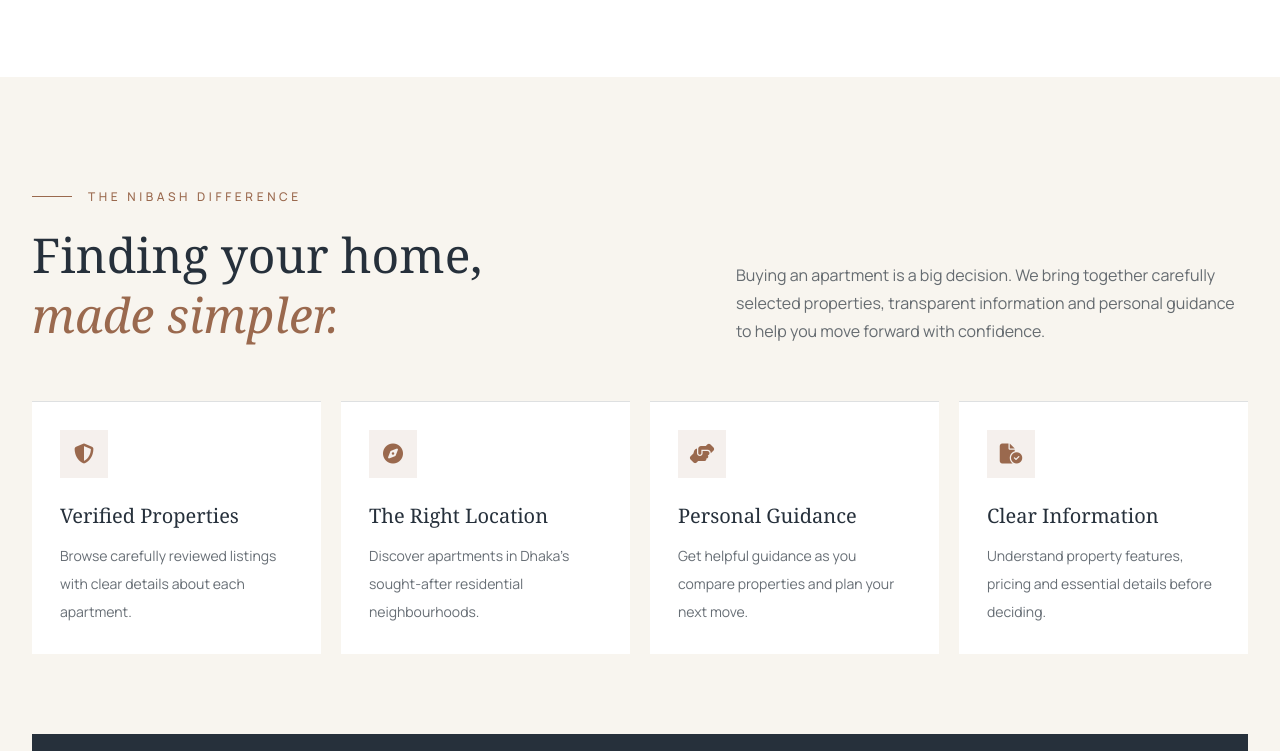
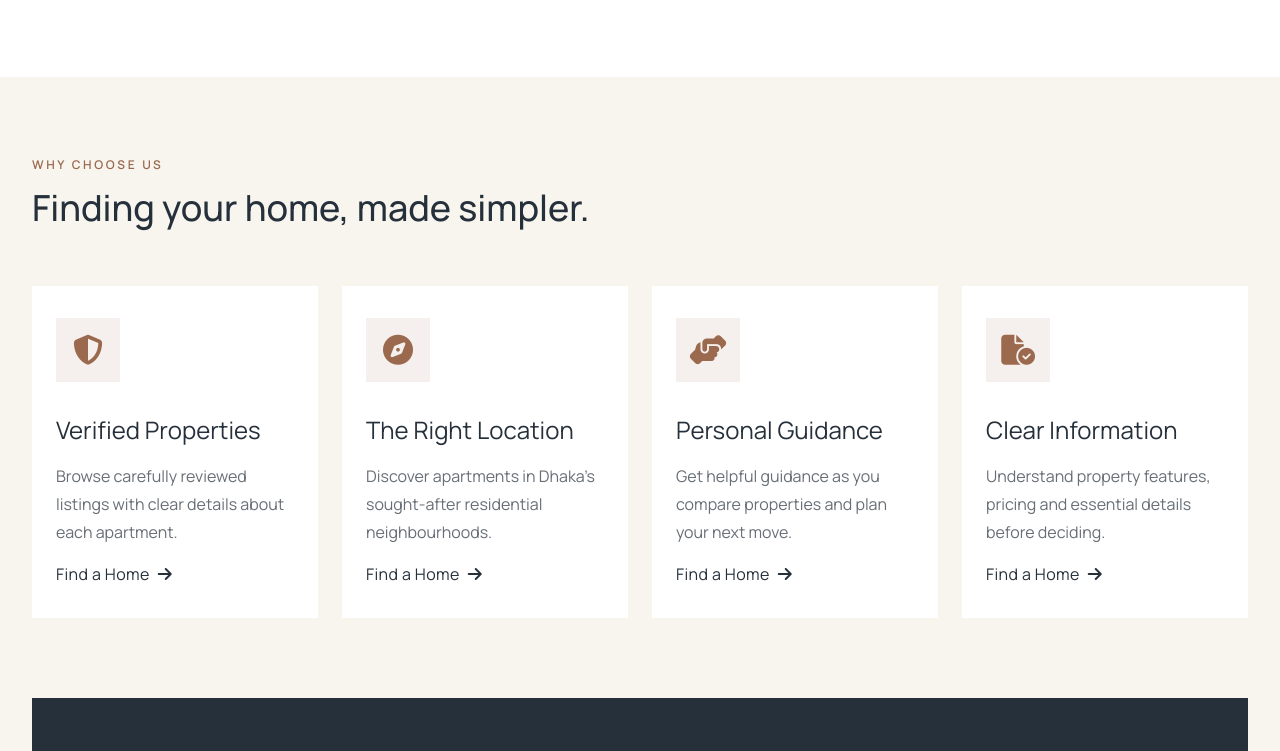
Before and after one commit to dev-nirob1/Nibash-real-estate-template, a website: page index.html in a window 1280 px wide. Shown: the part 3268-4019 px from the top of the page. Drawn offline with Linux system fonts and the light colour scheme.

Commit message:
why choose us and stats

```diff
--- a/index.html
+++ b/index.html
@@ -627,7 +627,6 @@
             <div class="mx-auto max-w-7xl px-4 sm:px-6 lg:px-8">
 
                 <!-- Heading -->
-                <div class="flex flex-col gap-6 md:flex-row md:items-center md:justify-between">
                 <div class="relative">
                     <!-- Small label with a compact accent -->
                     <div class="flex items-center gap-3">
@@ -640,7 +639,6 @@
                         class="max-w-2xl mt-3 font-display text-3xl font-bold leading-tight tracking-tight text-primary sm:text-4xl ">
                         Find Your Perfect Area
                     </h2>
-                    </div>
                 </div>
 
                 <!-- Bento grid -->
@@ -690,8 +688,7 @@
                     </a>
 
                     <!-- Dhanmondi -->
-                    <a href="./pages/apartments.html"
-                        class="group relative block overflow-hidden bg-primary">
+                    <a href="./pages/apartments.html" class="group relative block overflow-hidden bg-primary">
                         <img src="./assets/images/apartments/apt-1.avif" alt="Dhanmondi" loading="lazy"
                             class="absolute inset-0 size-full object-cover transition-transform duration-700 group-hover:scale-105" />
                         <div class="absolute inset-0 bg-linear-to-t from-primary/95 via-primary/20 to-transparent">
@@ -780,90 +777,102 @@
                 </div>
             </div>
         </section>
-        <!-- Why Choose Us + Stats -->
 
         <!-- Why Choose Us + Stats -->
-        <section class="bg-canvas py-20 lg:py-28">
+        <section class="bg-canvas py-20">
             <div class="mx-auto max-w-7xl px-4 sm:px-6 lg:px-8">
 
                 <!-- Section heading -->
-                <div class="grid gap-6 lg:grid-cols-2 lg:items-end">
-                    <div>
-                        <p
-                            class="flex items-center gap-4 text-xs font-medium uppercase tracking-[0.3em] text-secondary">
-                            <span class="h-px w-10 bg-secondary"></span>
-                            The NIBASH Difference
-                        </p>
+                <div class="relative">
+                    <div class="flex items-center gap-3">
+                        <span class="text-xs font-semibold uppercase tracking-[0.22em] text-secondary">
+                            Why Choose Us
+                        </span>
+                    </div>
 
                     <h2
-                            class="mt-5 max-w-xl font-serif text-3xl leading-tight text-primary sm:text-4xl lg:text-5xl">
-                            Finding your home,
-                            <em class="text-secondary">made simpler.</em>
+                        class="max-w-2xl mt-3 font-display text-3xl font-medium leading-tight tracking-tight text-primary sm:text-4xl">
+                        Finding your home, made simpler.
                     </h2>
                 </div>
-
-                    <p class="max-w-lg text-sm leading-7 text-primary/70 lg:justify-self-end lg:text-base">
-                        Buying an apartment is a big decision. We bring together
-                        carefully selected properties, transparent information and
-                        personal guidance to help you move forward with confidence.
-                    </p>
-                </div>
-
                 <!-- Feature cards -->
-                <div class="mt-14 grid gap-5 sm:grid-cols-2 lg:grid-cols-4">
+                <div class="mt-14 grid gap-6 sm:grid-cols-2 lg:grid-cols-4">
 
                     <!-- Feature 1 -->
                     <article
-                        class="group border-t border-primary/15 bg-surface p-7 transition-all duration-300 hover:-translate-y-1 hover:shadow-xl hover:shadow-primary/5">
+                        class="group relative bg-surface px-6 py-8 transition-all duration-300 hover:-translate-y-1 hover:shadow-xl hover:shadow-primary/5 lg:p-9 lg:pb-12">
                         <div
-                            class="flex size-12 items-center justify-center bg-secondary/10 text-secondary transition-colors duration-300 group-hover:bg-secondary group-hover:text-white">
-                            <i class="fa-solid fa-shield-halved text-xl"></i>
+                            class="flex size-16 items-center justify-center bg-secondary/10 text-secondary transition-colors duration-300 group-hover:bg-secondary group-hover:text-white">
+                            <i class="fa-solid fa-shield-halved text-3xl"></i>
                         </div>
-                        <h3 class="mt-6 font-serif text-xl text-primary">Verified Properties</h3>
-                        <p class="mt-3 text-sm leading-7 text-primary/70">
+                        <h3 class="mt-8 font-display text-2xl text-primary">Verified Properties</h3>
+                        <p class="mt-4 text-base leading-7 text-primary/70">
                             Browse carefully reviewed listings with clear details about each apartment.
                         </p>
+                        <a href="./pages/apartments.html"
+                            class="mt-4 inline-flex items-center gap-2 tracking-wide text-primary transition-colors after:absolute after:inset-0 group-hover:text-secondary">
+                            Find a Home
+                            <i
+                                class="fa-solid fa-arrow-right transition-transform duration-300 group-hover:translate-x-1.5"></i>
+                        </a>
                     </article>
 
                     <!-- Feature 2 -->
                     <article
-                        class="group border-t border-primary/15 bg-surface p-7 transition-all duration-300 hover:-translate-y-1 hover:shadow-xl hover:shadow-primary/5">
+                        class="group relative bg-surface px-6 py-8 transition-all duration-300 hover:-translate-y-1 hover:shadow-xl hover:shadow-primary/5 lg:p-9 lg:pb-12">
                         <div
-                            class="flex size-12 items-center justify-center bg-secondary/10 text-secondary transition-colors duration-300 group-hover:bg-secondary group-hover:text-white">
-                            <i class="fa-solid fa-compass text-xl"></i>
+                            class="flex size-16 items-center justify-center bg-secondary/10 text-secondary transition-colors duration-300 group-hover:bg-secondary group-hover:text-white">
+                            <i class="fa-solid fa-compass text-3xl"></i>
                         </div>
-                        <h3 class="mt-6 font-serif text-xl text-primary">The Right Location</h3>
-                        <p class="mt-3 text-sm leading-7 text-primary/70">
+                        <h3 class="mt-8 font-display text-2xl text-primary">The Right Location</h3>
+                        <p class="mt-4 text-base leading-7 text-primary/70">
                             Discover apartments in Dhaka's sought-after residential neighbourhoods.
                         </p>
+                        <a href="./pages/apartments.html"
+                            class="mt-4 inline-flex items-center gap-2 tracking-wide text-primary transition-colors after:absolute after:inset-0 group-hover:text-secondary">
+                            Find a Home
+                            <i
+                                class="fa-solid fa-arrow-right transition-transform duration-300 group-hover:translate-x-1.5"></i>
+                        </a>
                     </article>
 
                     <!-- Feature 3 -->
                     <article
-                        class="group border-t border-primary/15 bg-surface p-7 transition-all duration-300 hover:-translate-y-1 hover:shadow-xl hover:shadow-primary/5">
+                        class="group relative bg-surface px-6 py-8 transition-all duration-300 hover:-translate-y-1 hover:shadow-xl hover:shadow-primary/5 lg:p-9 lg:pb-12">
                         <div
-                            class="flex size-12 items-center justify-center bg-secondary/10 text-secondary transition-colors duration-300 group-hover:bg-secondary group-hover:text-white">
-                            <i class="fa-solid fa-handshake-angle text-xl"></i>
+                            class="flex size-16 items-center justify-center bg-secondary/10 text-secondary transition-colors duration-300 group-hover:bg-secondary group-hover:text-white">
+                            <i class="fa-solid fa-handshake-angle text-3xl"></i>
                         </div>
-                        <h3 class="mt-6 font-serif text-xl text-primary">Personal Guidance</h3>
-                        <p class="mt-3 text-sm leading-7 text-primary/70">
+                        <h3 class="mt-8 font-display text-2xl text-primary">Personal Guidance</h3>
+                        <p class="mt-4 text-base leading-7 text-primary/70">
                             Get helpful guidance as you compare properties and plan your next move.
                         </p>
+                        <a href="./pages/apartments.html"
+                            class="mt-4 inline-flex items-center gap-2 tracking-wide text-primary transition-colors after:absolute after:inset-0 group-hover:text-secondary">
+                            Find a Home
+                            <i
+                                class="fa-solid fa-arrow-right transition-transform duration-300 group-hover:translate-x-1.5"></i>
+                        </a>
                     </article>
 
                     <!-- Feature 4 -->
                     <article
-                        class="group border-t border-primary/15 bg-surface p-7 transition-all duration-300 hover:-translate-y-1 hover:shadow-xl hover:shadow-primary/5">
+                        class="group relative bg-surface px-6 py-8 transition-all duration-300 hover:-translate-y-1 hover:shadow-xl hover:shadow-primary/5 lg:p-9 lg:pb-12">
                         <div
-                            class="flex size-12 items-center justify-center bg-secondary/10 text-secondary transition-colors duration-300 group-hover:bg-secondary group-hover:text-white">
-                            <i class="fa-solid fa-file-circle-check text-xl"></i>
+                            class="flex size-16 items-center justify-center bg-secondary/10 text-secondary transition-colors duration-300 group-hover:bg-secondary group-hover:text-white">
+                            <i class="fa-solid fa-file-circle-check text-3xl"></i>
                         </div>
-                        <h3 class="mt-6 font-serif text-xl text-primary">Clear Information</h3>
-                        <p class="mt-3 text-sm leading-7 text-primary/70">
+                        <h3 class="mt-8 font-display text-2xl text-primary">Clear Information</h3>
+                        <p class="mt-4 text-base leading-7 text-primary/70">
                             Understand property features, pricing and essential details before deciding.
                         </p>
+                        <a href="./pages/apartments.html"
+                            class="mt-4 inline-flex items-center gap-2 tracking-wide text-primary transition-colors after:absolute after:inset-0 group-hover:text-secondary">
+                            Find a Home
+                            <i
+                                class="fa-solid fa-arrow-right transition-transform duration-300 group-hover:translate-x-1.5"></i>
+                        </a>
                     </article>
-
                 </div>
 
                 <!-- Stats strip -->
@@ -904,7 +913,6 @@
             </div>
         </section>
 
-        <!-- Testimonials -->
         <!-- Testimonials -->
         <section class="bg-surface py-20 lg:py-28">
             <div class="mx-auto max-w-7xl px-4 sm:px-6 lg:px-8" data-slider>
```
Lines whose indentation alone changed are shown as unchanged.
